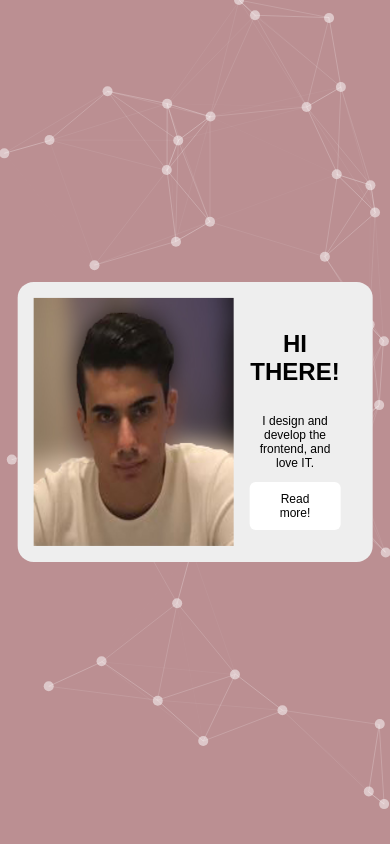
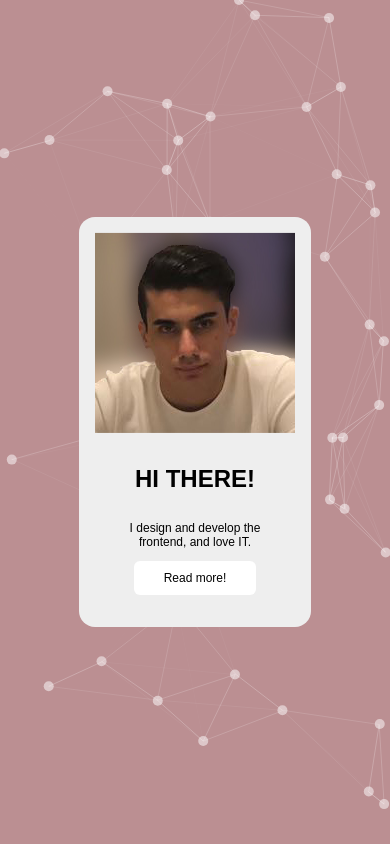
Before and after one commit to beratcan97/CV, a PHP site: page / in a window 390 px wide. Run offline with PHP 8.4, Linux system fonts and the light colour scheme.

Commit message:
Mobile design

```diff
--- a/index.html
+++ b/index.html
@@ -4,7 +4,8 @@
     <meta charset="UTF-8">
     <meta name="viewport" content="width=device-width, initial-scale=1.0">
     <meta http-equiv="X-UA-Compatible" content="ie=edge">
-    <link rel="stylesheet" href="style/style.css">
+    <link rel="stylesheet" href="style/baseStyle.css">
+    <link rel="stylesheet" media="screen and (min-width: 600px)" href="style/min600px.css">
     <script src="js/script.js" defer></script>
     <title>Beratcan Acil</title>
 </head>
--- a/style/style.css
+++ b/style/baseStyle.css
@@ -13,6 +13,7 @@
     background-color: rgb(238, 238, 238);
 
     display: flex;
+    flex-direction: column;
     padding: 1rem;
     border-radius: 1rem;
 }
--- /dev/null
+++ b/style/min600px.css
@@ -0,0 +1,12 @@
+.particlesPopup {
+    position: absolute;
+    top: 50%;
+    left: 50%;
+    transform: translate(-50%, -50%);
+    background-color: rgb(238, 238, 238);
+
+    display: flex;
+    flex-direction: row;
+    padding: 1rem;
+    border-radius: 1rem;
+}
```
